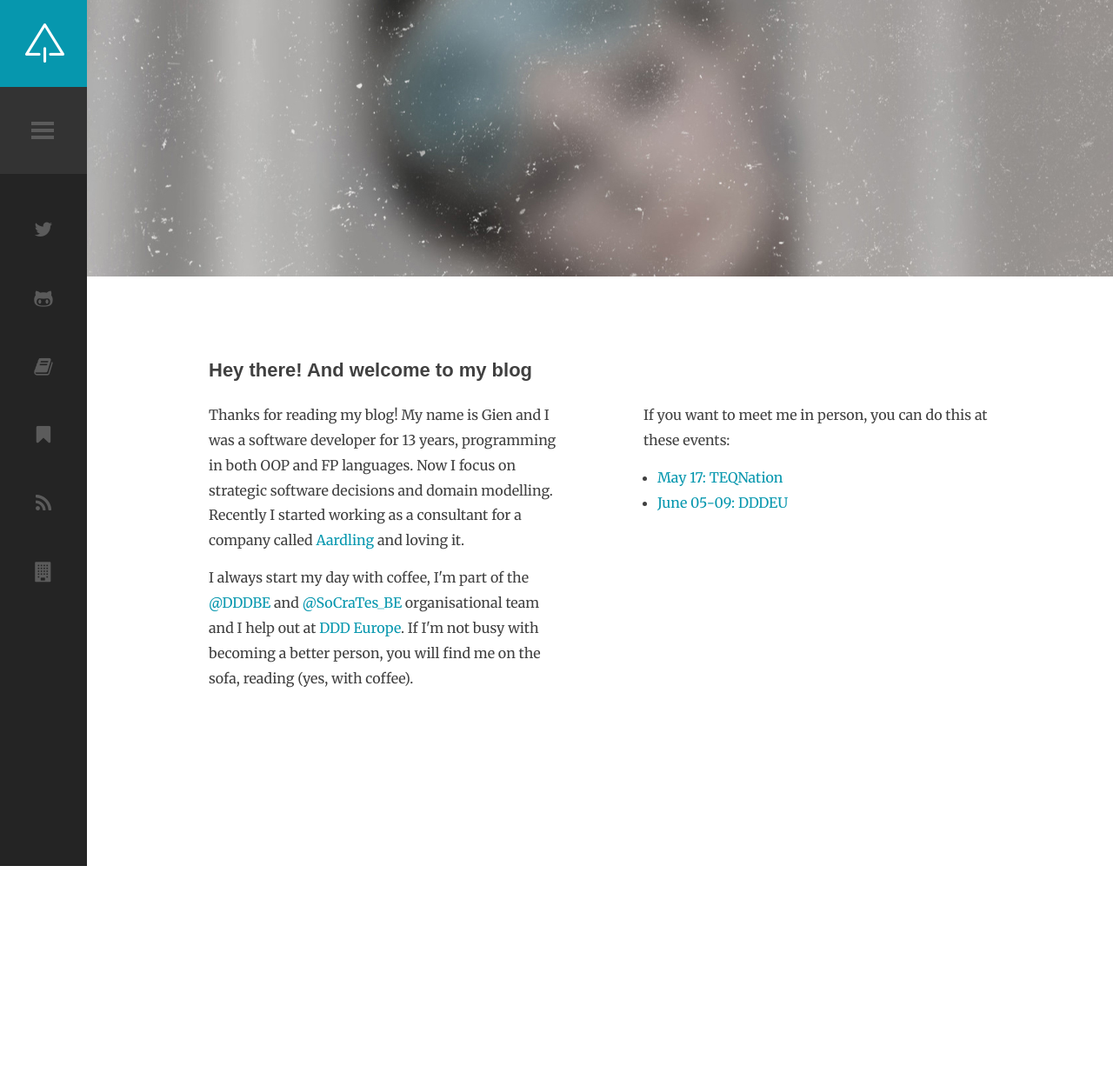
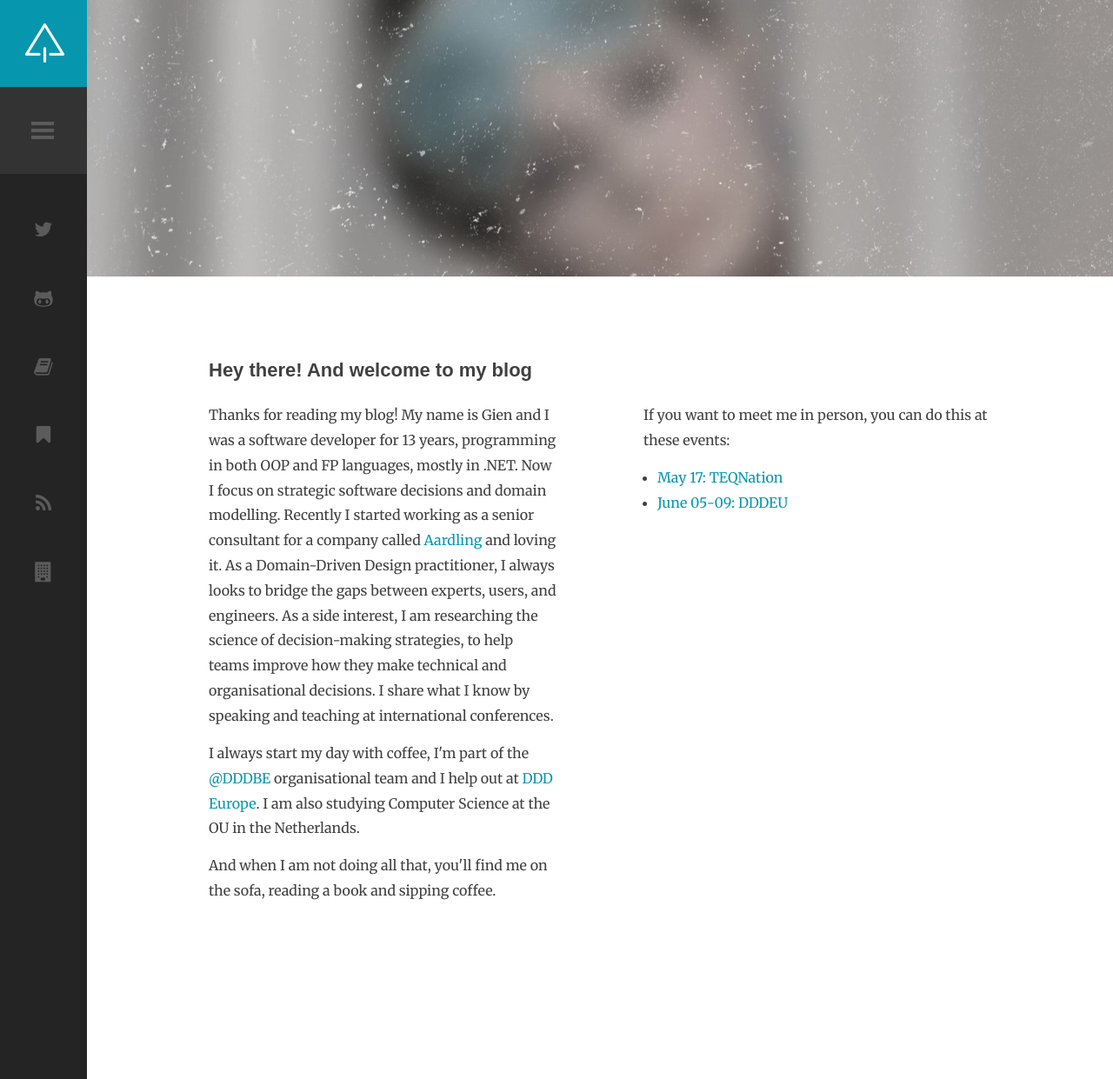
Before and after one commit to selketjah/selketjah.github.io, a Jekyll site: the page built from about.html, in a window 1280 px wide. Shown: the whole page at 87% size. Built offline with Jekyll 4.4.1, drawn with Linux system fonts in a browser that asks for light colours; before the commit the page ends 996 px from its top, so only the background shows below that.

Commit message:
Update about page

```diff
--- a/about.html
+++ b/about.html
@@ -15,13 +15,21 @@ class: about page page-template-default
             <div class="one_half">
                 <p>
                     Thanks for reading my blog!
-                    My name is Gien and I was a software developer for 13 years, programming in both OOP and FP languages. Now I focus on strategic software decisions and domain modelling. Recently I started working as a consultant for a company called <a href="http://www.aardling.eu">Aardling</a> and loving it.
+
+                    My name is Gien and I was a software developer for 13 years, programming in both OOP and FP languages, mostly in .NET. Now I focus on strategic software decisions and domain modelling.
+                    Recently I started working as a senior consultant for a company called <a href="http://www.aardling.eu">Aardling</a> and loving it.
+                    As a Domain-Driven Design practitioner, I always looks to bridge the gaps between experts, users, and engineers.
+                    As a side interest, I am researching the science of decision-making strategies, to help teams improve how they make technical and
+                    organisational decisions. I share what I know by speaking and teaching at international conferences.
                 </p>
                 <p>
-                    I always start my day with coffee, I'm part of the <a href="http://www.meetup.com/dddbelgium/">@DDDBE</a> and <a href="http://www.meetup.com/socratesbe/">@SoCraTes_BE</a> organisational team
+                    I always start my day with coffee, I'm part of the <a href="http://www.meetup.com/dddbelgium/">@DDDBE</a> organisational team
                     and I help out at <a href="https://dddeurope.com/">DDD Europe</a>.
 
-                    If I'm not busy with becoming a better person, you will find me on the sofa, reading (yes, with coffee).
+                    I am also studying Computer Science at the OU in the Netherlands.
+                </p>
+                <p>
+                    And when I am not doing all that, you'll find me on the sofa, reading a book and sipping coffee.
                 </p>
             </div>
             <div class="one_half last">
```
